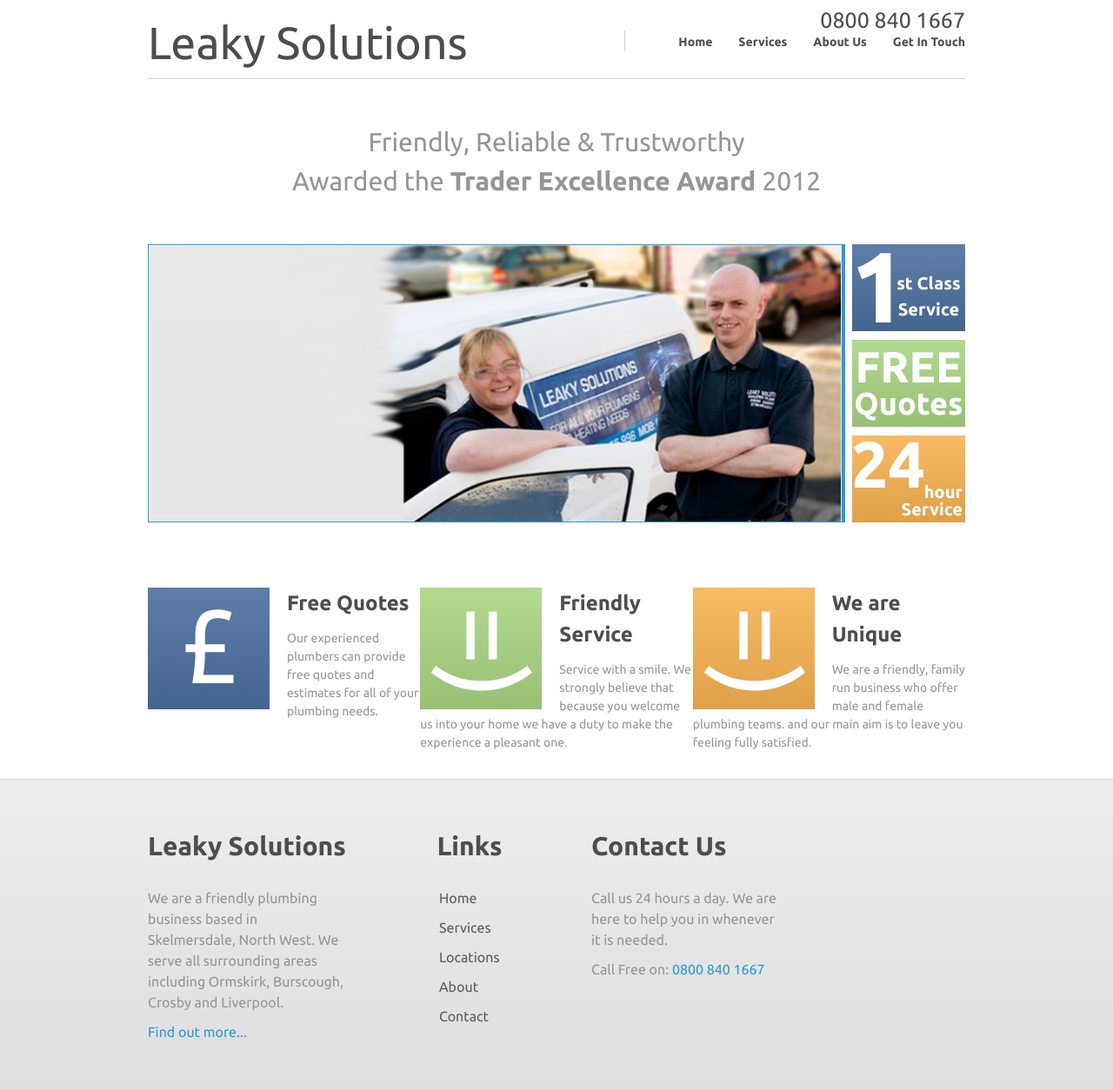
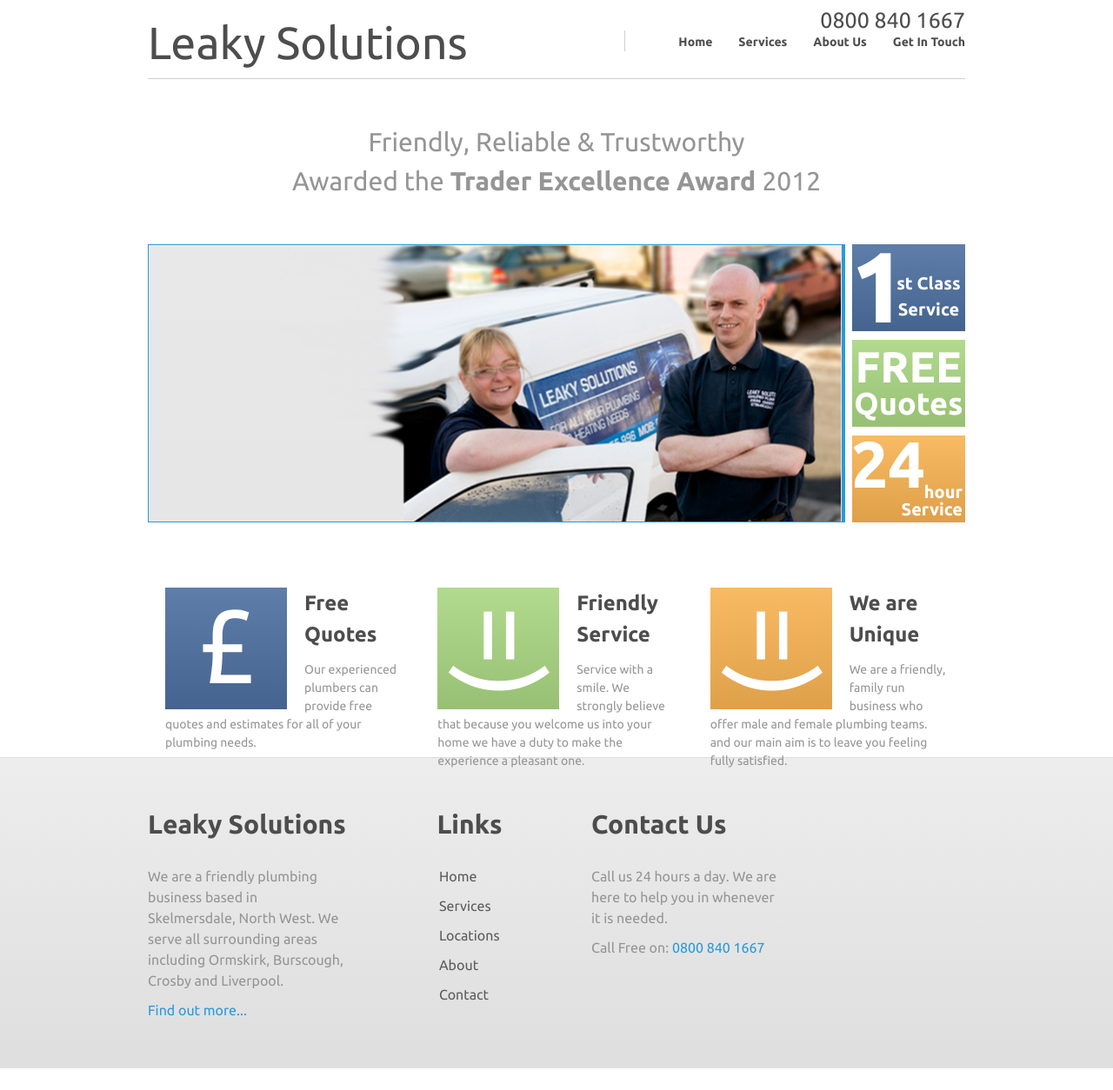
Before and after one commit to jjmu15/leakysolutions.github.io, a Jekyll site: the page built from index.html, in a window 1280 px wide. Shown: the whole page at 87% size. Built offline with Jekyll 4.4.1, drawn with Linux system fonts in a browser that asks for light colours; Markdown is read by kramdown in place of the engine named in the settings; after the commit the page ends 1229 px from its top, so only the background shows below that.

Commit message:
css flex

```diff
--- a/css/style.css
+++ b/css/style.css
@@ -372,6 +372,10 @@ h2.strapline {
   .home-content > div {
     display: flex;
   }
+
+  .home-content .cta {
+    margin: 0 20px;
+  }
 }
 
 .home-content .cta h2 {
```
